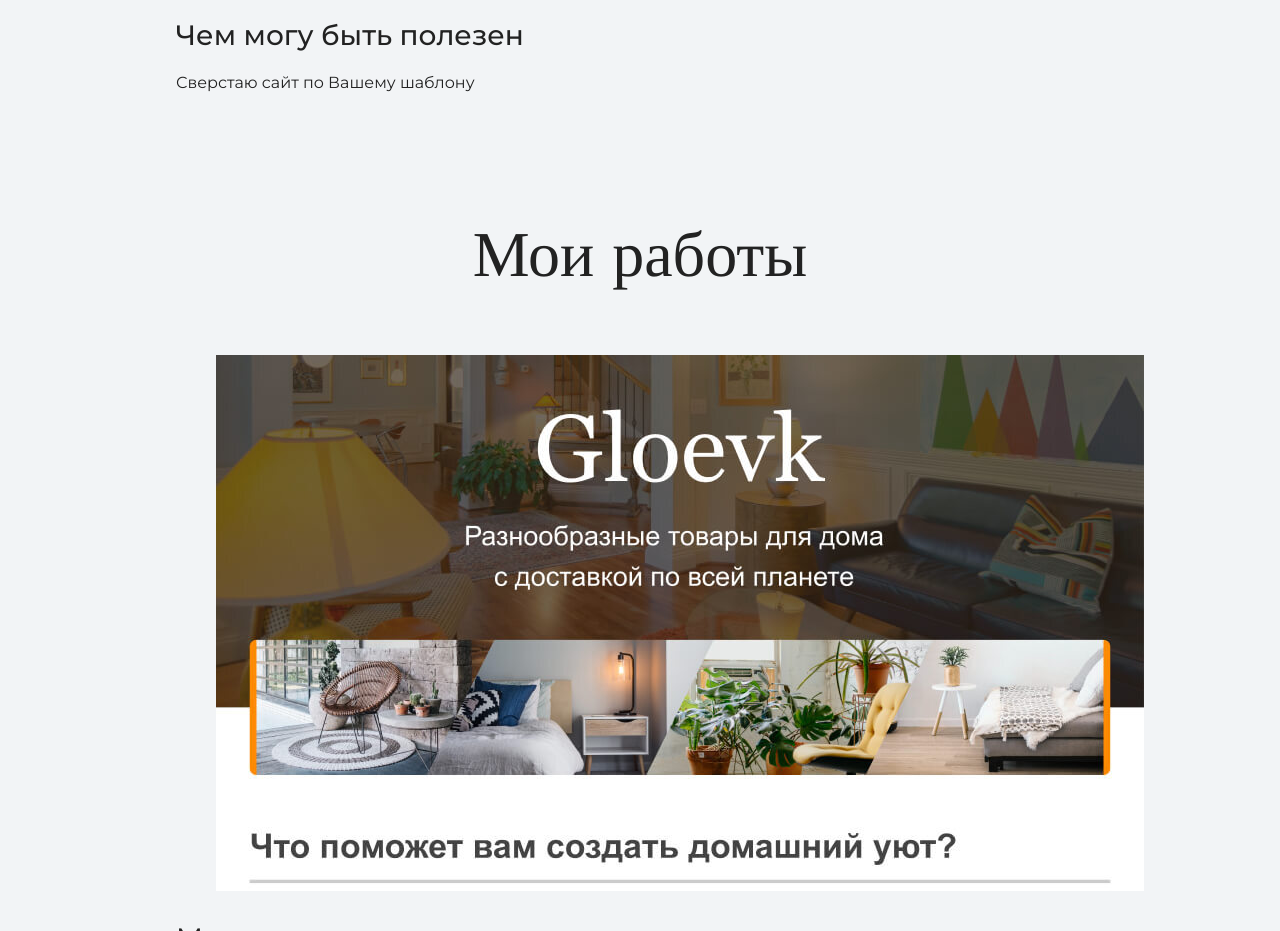
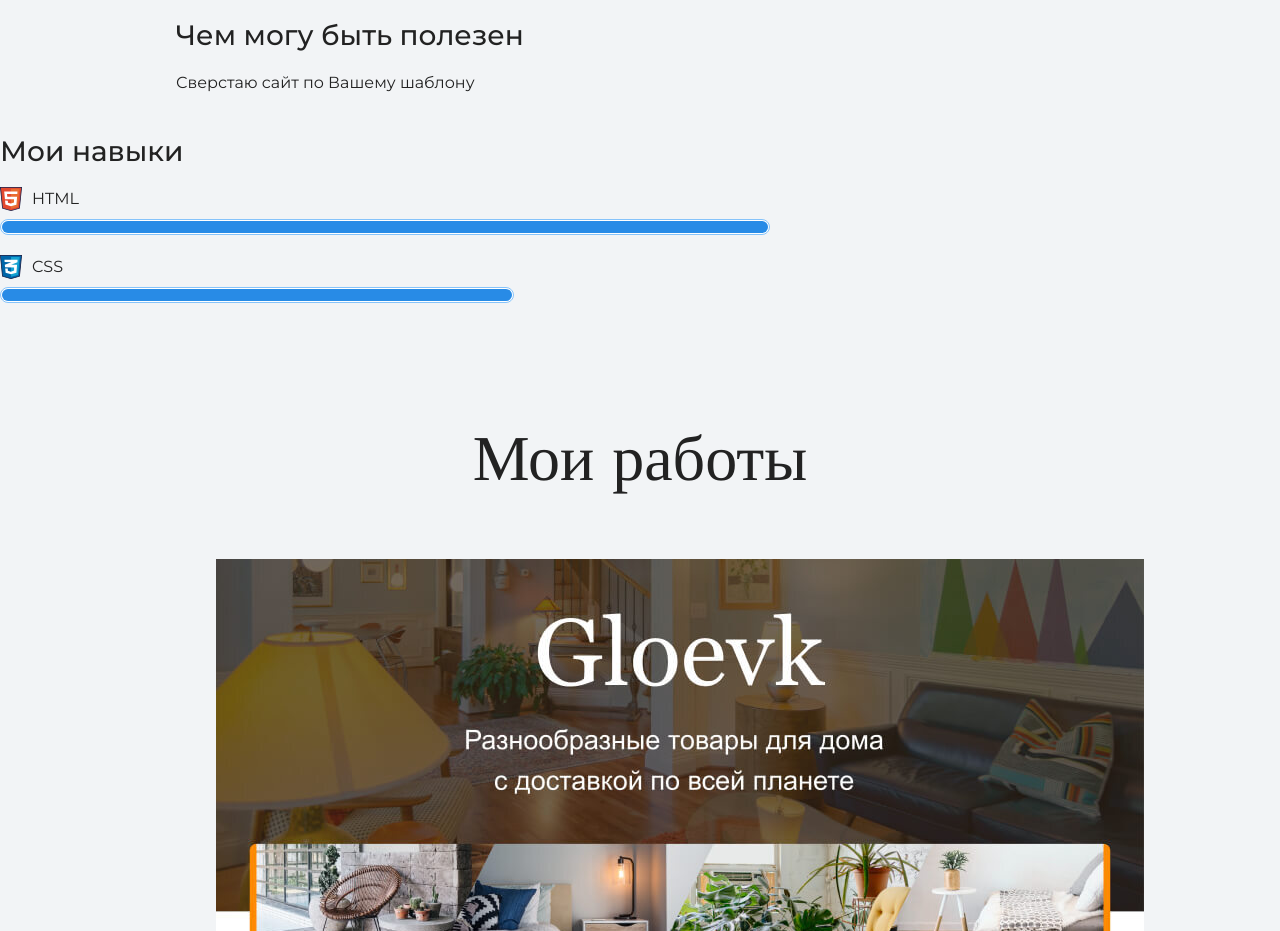
Before and after one commit to vmkovaleff/training-project, a plain HTML site: page index.html in a window 1280 px wide. Shown: the part 1980-2911 px from the top of the page. Drawn offline with nearby package versions, Linux system fonts and the light colour scheme.

Commit message:
Updated main page content

```diff
--- a/index.html
+++ b/index.html
@@ -30,6 +30,7 @@
     </section>
 
     <section class="intro">
+
       <div class="container">
       <h2 class="subheading">Давайте познакомимся</h2>
       <figure class="user-image">
@@ -40,6 +41,17 @@
       <h3>Чем могу быть полезен</h3>
       <p>Сверстаю сайт по Вашему шаблону</p>
       </div>
+
+      <div class="skills">
+        <h3>Мои навыки</h3>
+        <dl class="skills-list">
+          <dt class="skill-html">HTML</dt>
+          <dd class="level" style="width: 60%;"><div>60%</div></dd>
+          <dt class="skill-css">CSS</dt>
+          <dd class="level" style="width: 40%;"><div>40%</div></dd>
+        </dl>
+      </div>
+
     </section>
 
     <section class="portfolio">
```
